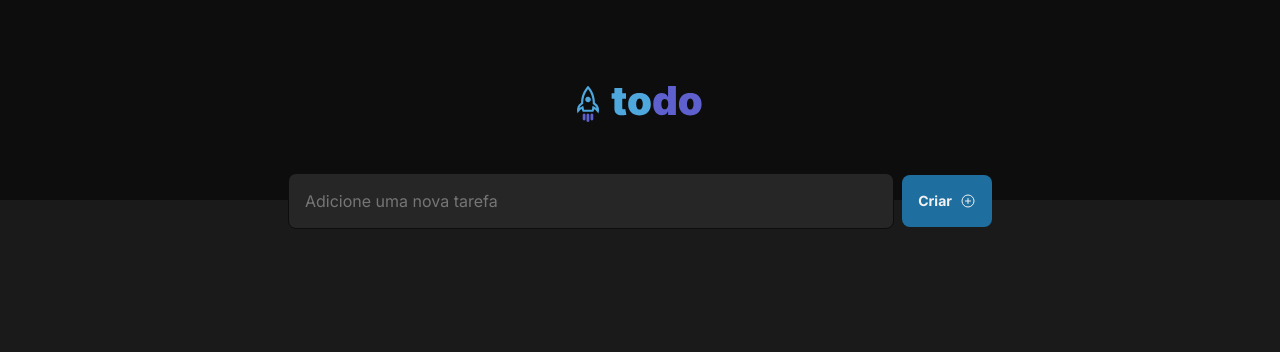
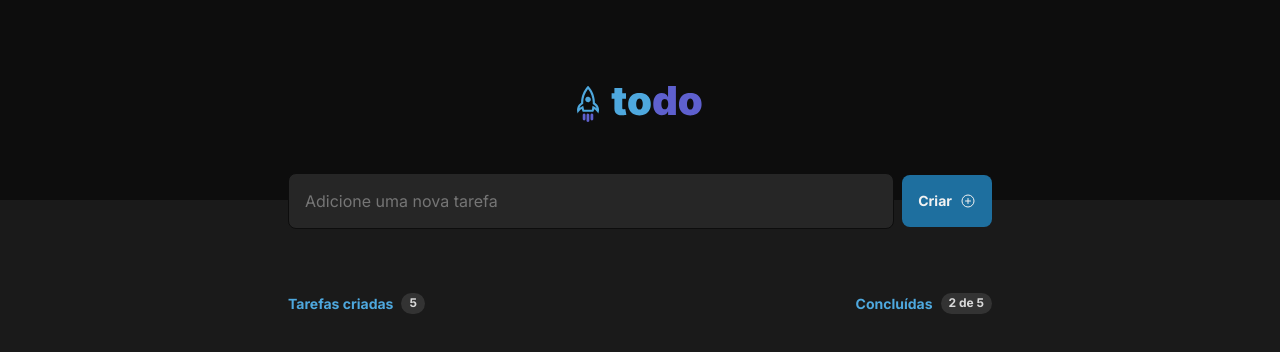
Before and after one commit to AlexandreCDEO/todo-list, a React (Vite) app: page / in a window 1280 px wide. Shown: the top 352 px of the page. Built offline with nearby package versions, Linux system fonts and the light colour scheme.

Commit message:
adding Info component

```diff
--- a/src/App.tsx
+++ b/src/App.tsx
@@ -5,6 +5,7 @@
 import styles from './App.module.css'
 
 import { Form } from './components/Form'
+import { Info } from './components/Info'
 
 export function App() {
   return (
@@ -14,7 +15,7 @@
         <Form />
 
         <main className={styles.main}>
-
+          <Info />
         </main>
       </div>
 
--- /dev/null
+++ b/src/components/Info.module.css
@@ -0,0 +1,28 @@
+.info {
+    display: flex;
+    align-items: center;
+    justify-content: space-between;
+
+    & div {
+        display: flex;
+        align-items: center;
+        gap: .5rem;
+
+        & strong {
+            color: var(--blue);
+            font-size: 0.875rem;
+            font-weight: bold;
+        }
+
+        & span {
+            color: var(--gray-200);
+            font-size: 0.75rem;
+            font-weight: bold;
+
+            padding: 2px 8px;
+            border-radius: 999px;
+            background: var(--gray-400);
+        }
+
+    }
+}
--- /dev/null
+++ b/src/components/Info.tsx
@@ -0,0 +1,17 @@
+import styles from './Info.module.css'
+
+export function Info() {
+    return (
+        <div className={styles.info}>
+            <div>
+                <strong>Tarefas criadas</strong>
+                <span>5</span>
+            </div>
+
+            <div>
+                <strong>Concluídas</strong>
+                <span>2 de 5</span>
+            </div>
+        </div>
+    )
+}
```
